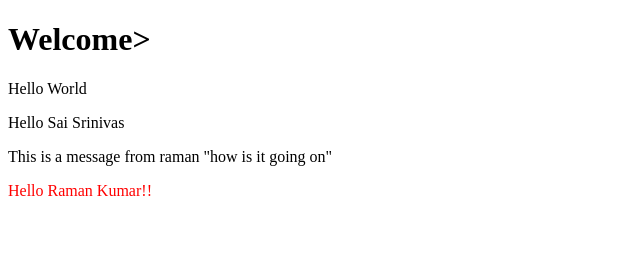
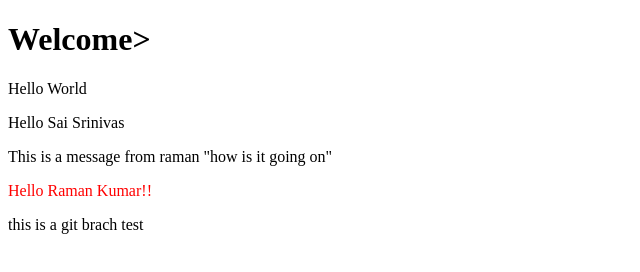
Before and after one commit to saikop99/hello-world, a plain HTML site: page HTML.html in a window 1280 px wide. Shown: the whole page, without its empty margins (0-640 px from the left). Drawn offline with Linux system fonts and the light colour scheme.

Commit message:
this is a brach raman's commit

```diff
--- a/HTML.html
+++ b/HTML.html
@@ -8,4 +8,8 @@
 <p>Hello Sai Srinivas<p>
 <p>This is a message from raman "how is it going on"</p>
 <p style="color:red">Hello Raman Kumar!!</p>
+<!-- raman's brach start -->
+<div class="footer">
+	<p>this is a git brach test</p>
+</div>
 </body>
```
